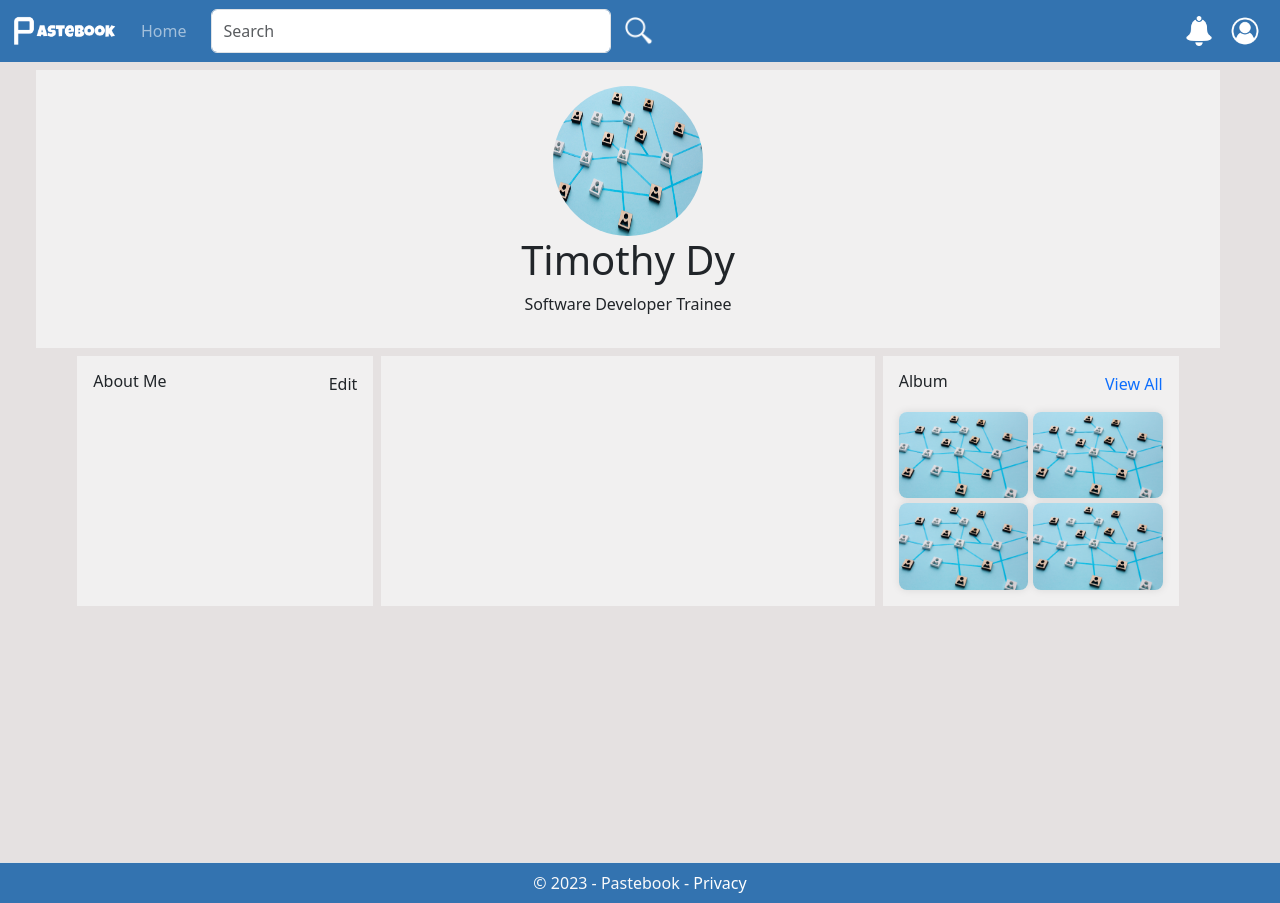
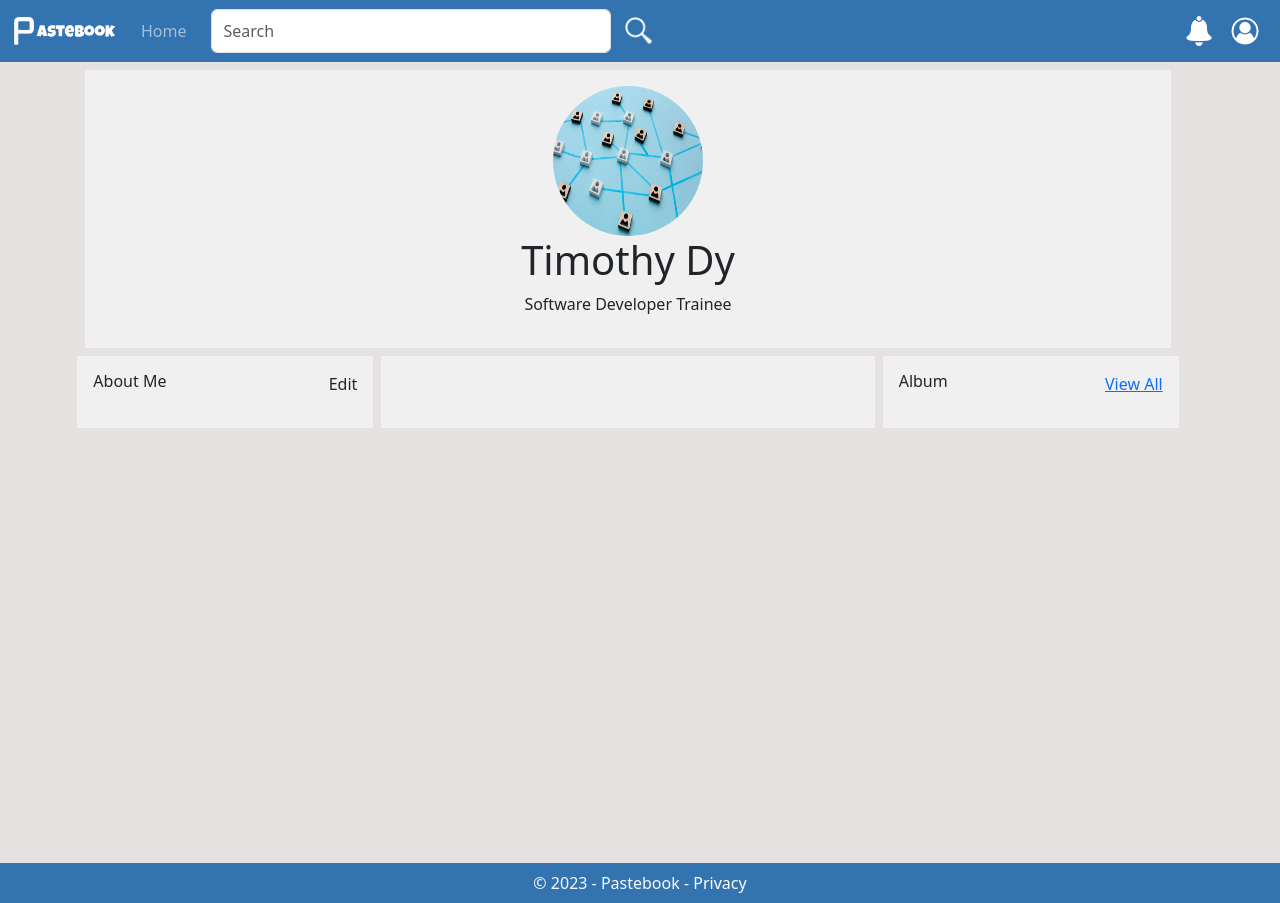
Before and after one commit to JohnBernard24/capstone-frontend, an Angular app: page /profile in a window 1280 px wide. Built offline with nearby package versions, Linux system fonts and the light colour scheme.

Commit message:
Just update

```diff
--- a/src/app/pages/profile/profile.component.html
+++ b/src/app/pages/profile/profile.component.html
@@ -3,7 +3,7 @@
 <body>
     <div class="row pt-2 pe-5 ps-5 justify-content-center gap-2">
 
-        <div class="col-12 d-flex p-3 custom-div flex-column justify-content-center align-items-center">
+        <div class="col-9 col-lg-11 d-flex p-3 custom-div flex-column justify-content-center align-items-center">
             <img src="/assets/images/bg.jpg" alt="Profile Photo" class="rounded-circle" width="150" height="150">
             <h1>Timothy Dy</h1>
             <p>Software Developer Trainee</p>
@@ -11,24 +11,20 @@
     </div>
 
     <div class="row pt-2 pe-5 ps-5 justify-content-center gap-2">
-        <div class="col-3 d-block p-3 custom-div d-flex">
+        <div class="col-9 order-1 col-lg-3 order-lg-1 d-block p-3 custom-div d-flex">
             <h6>About Me</h6>
             <p class="ms-auto">Edit</p>
-      </div>
+        </div>
 
-          <div class="col-12 col-lg-5 d-flex justify-content-center align-items-center p-3 custom-div flex-column text-center">
-          </div>
+        <div class="col-9 order-3 col-lg-5 order-lg-2 d-flex justify-content-center align-items-center p-3 custom-div flex-column text-center">
+        </div>
 
-          <div class="col-3 d-block p-3 custom-div">
-              <div class="d-flex">
-                <h6>Album</h6>
-                <p class="ms-auto"><a href="#" class="text-decoration-none">View All</a></p>
-              </div>
-              <div class="">
-                <app-album></app-album>
-              </div>
-          </div>
-      </div>
+        <div class="col-9 order-2 col-lg-3 order-lg-3 d-block p-3 custom-div d-flex">
+            <h6>Album</h6>
+            <p class="ms-auto"><a href="#">View All</a></p>
+        </div>
+    </div>
+
 
 </body>
 <app-footer></app-footer>
```
